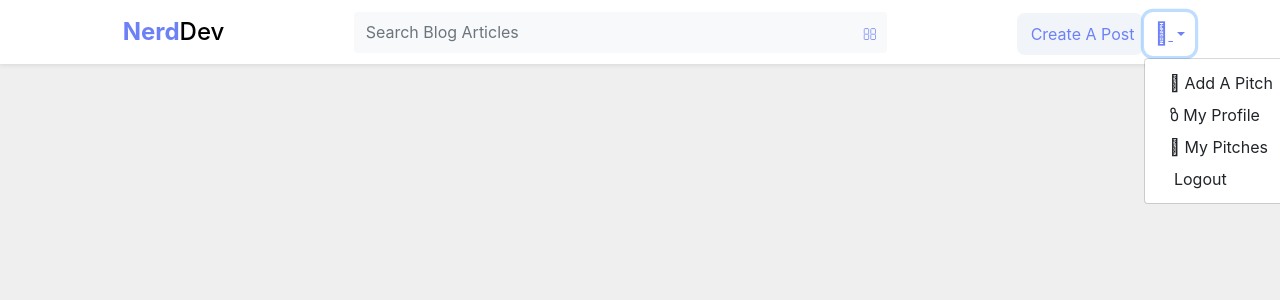
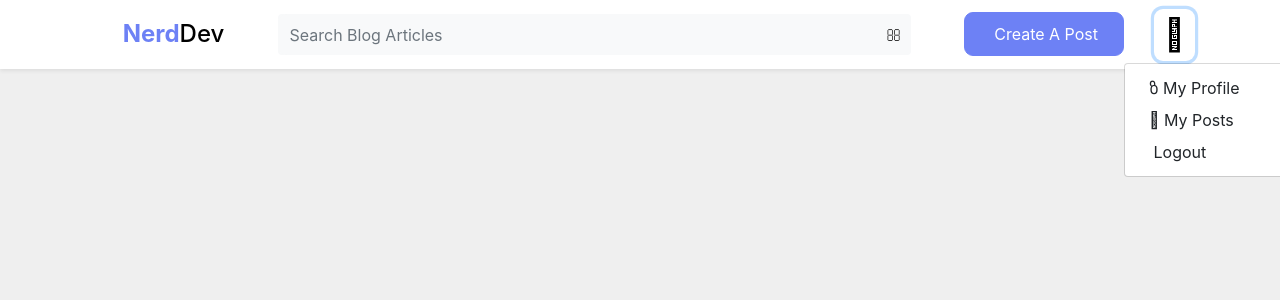
Before and after one commit to steve-njuguna-k/Flask-Blog, a Flask app: page / in a window 1280 px wide, after a click that opens the changed part. Shown: the top 300 px of the page. Run offline with Flask 2, Linux system fonts and the light colour scheme; the visitor is signed in with stand-in values (Sample User, id 1); some libraries are stand-ins or nearby versions.

Commit message:
Made changes to navbar

```diff
--- a/app/forms.py
+++ b/app/forms.py
@@ -1,10 +1,11 @@
 from flask_wtf import FlaskForm
-from wtforms import StringField, PasswordField, SubmitField, SelectField, TextAreaField
+from wtforms import StringField, PasswordField, SubmitField, SelectField, TextAreaField, BooleanField
 from wtforms.validators import DataRequired, Email, Length, EqualTo
 
 class LoginForm(FlaskForm):
     email = StringField(label='Email Address', validators=[DataRequired(), Email(message='⚠️ Enter A Valid Email Address!')], render_kw={"placeholder": "Email Address"})
     password = PasswordField(label='Password', validators=[DataRequired(), Length(min=6, max=255,  message='⚠️ Password strength must be between %(min)d and %(max)d characters!')], render_kw={"placeholder": "Password"})
+    show_password = BooleanField('Show password', id='check')
     submit = SubmitField(label=('Log In'))
 
 class RegisterForm(FlaskForm):
--- a/app/static/assets/css/style.css
+++ b/app/static/assets/css/style.css
@@ -52,34 +52,40 @@ a:hover {
 }
 
 .btn-primary, .btn-primary:active, .btn-primary:focus{
-    background-color: #f1f5fa;
-    border-color: #fff;
-    color: #6d81f5;
+    background-color: #6d81f5;
+    border-color: #6d81f5;
+    color: #fff;
     border-radius: 9px;
     margin-top: 4px;
-    padding: 9px;
+    padding-top: 9px;
+	padding-bottom: 9px;
+	padding-left: 25px;
+	padding-right: 25px;
 }
 
 .btn-primary:hover{
     background-color: #6d81f5;
-    border-color: #fff;
+    border-color: #6d81f5;
     color: #fff;
     border-radius: 9px;
     margin-top: 4px;
-    padding: 9px;
+    padding-top: 9px;
+	padding-bottom: 9px;
+	padding-left: 25px;
+	padding-right: 25px;
 }
 
 .btn-link{
-    color: #6d81f5;
+    color: #000;
 	border-radius: 9px;
-    margin-top: 4px;
+    margin-top: 1px;
     padding: 9px;
 }
 
 .btn-link:hover{
     color: #6d81f5;
 	border-radius: 9px;
-    margin-top: 4px;
+    margin-top: 1px;
     padding: 9px;
 }
 
@@ -283,3 +289,7 @@ a:hover {
 .alert{
 	margin: 10px;
 }
+
+.dropdown-item:focus, .dropdown-item:active{
+	background-color: #6d81f5;
+}
--- a/app/templates/Login.html
+++ b/app/templates/Login.html
@@ -35,7 +35,6 @@
             </div>
             <div class="form-group">
                 {{ form.password(class="form-control", placeholder="Password") }}
-                <i class="toggle-password fa fa-fw fa-eye text-primary"></i>
             </div>
             <div class="form-group">
                 {{ form.submit(class="btn btn-blue btn-block btn-lg")}}
--- a/app/templates/Navbar.html
+++ b/app/templates/Navbar.html
@@ -13,7 +13,7 @@
                     <form class="form-inline my-2 my-lg-0 searchbar">
                         <div class="bg-light rounded searchbar">
                             <div class="input-group searchbar">
-                                <input type="search" placeholder="Search Blog Articles" class="form-control border-0 bg-light searchbar" style="width: 500px;">
+                                <input type="search" placeholder="Search Blog Articles" class="form-control border-0 bg-light searchbar" style="width: 600px;">
                                 <div class="input-group-append searchbar">
                                   <button type="submit" class="btn btn-link searchbar"><i class="fal fa-search"></i></button>
                                 </div>
@@ -27,14 +27,13 @@
                         <button type="submit" class="btn btn-primary"><i class="fal fa-pencil"></i> Create A Post</button>
                     </a>
                     <div class="dropdown">
-                        <button class="btn btn-link dropdown-toggle" id="dropdownMenuButton" data-toggle="dropdown" aria-expanded="false">
-                        <i class="fal fa-user fa-lg"></i>
+                        <button class="btn btn-md btn-link ms-3" id="dropdownMenuButton" data-toggle="dropdown" aria-expanded="false" style="margin-left: 30px;">
+                        <i class="fal fa-user-circle fa-2x"></i>
                         </button>
                         <div class="dropdown-menu" aria-labelledby="dropdownMenuButton">
-                            <a class="dropdown-item" href="#" data-toggle="modal" data-target="#staticBackdrop"><i class="fal fa-plus-square"></i> Add A Pitch</a>
                             <a class="dropdown-item" href="#"><i class="fal fa-user-alt"></i> My Profile</a>
-                            <a class="dropdown-item" href="#"><i class="fal fa-file-alt"></i> My Pitches</a>
-                            <a class="dropdown-item" href="#"><i class="fal fa-sign-out"></i> Logout</a>
+                            <a class="dropdown-item" href="#"><i class="fal fa-file-alt"></i> My Posts</a>
+                            <a class="dropdown-item" href="{{ url_for('logout') }}"><i class="fal fa-sign-out"></i> Logout</a>
                         </div>
                     </div>
                 {% else %}
--- a/app/views.py
+++ b/app/views.py
@@ -39,8 +39,8 @@ def register():
 
     return render_template('Register.html', form=form)
 
+@app.route('/confirm/<token>')
 @login_required
-@app.route('/confirm/<token>')
 def confirm_email(token):
     if User.confirmed==1:
         flash('✅ Account Already Confirmed! You Can Log In.', 'success')
@@ -60,8 +60,8 @@ def confirm_email(token):
 
     return redirect(url_for('login'))
 
+@app.route('/sent')
 @login_required
-@app.route('/sent')
 def email_verification_sent():
     if User.confirmed==1:
         flash('✅ You Can Now Log In!', 'success')
@@ -92,3 +92,12 @@ def login():
             return render_template('Login.html', form=form)
 
     return render_template('Login.html', form=form)
+
+@app.route('/logout')
+@login_required
+def logout():
+    user = current_user
+    user.authenticated = False
+    logout_user()
+    # redirecting to home page
+    return redirect(url_for('home'))
```
